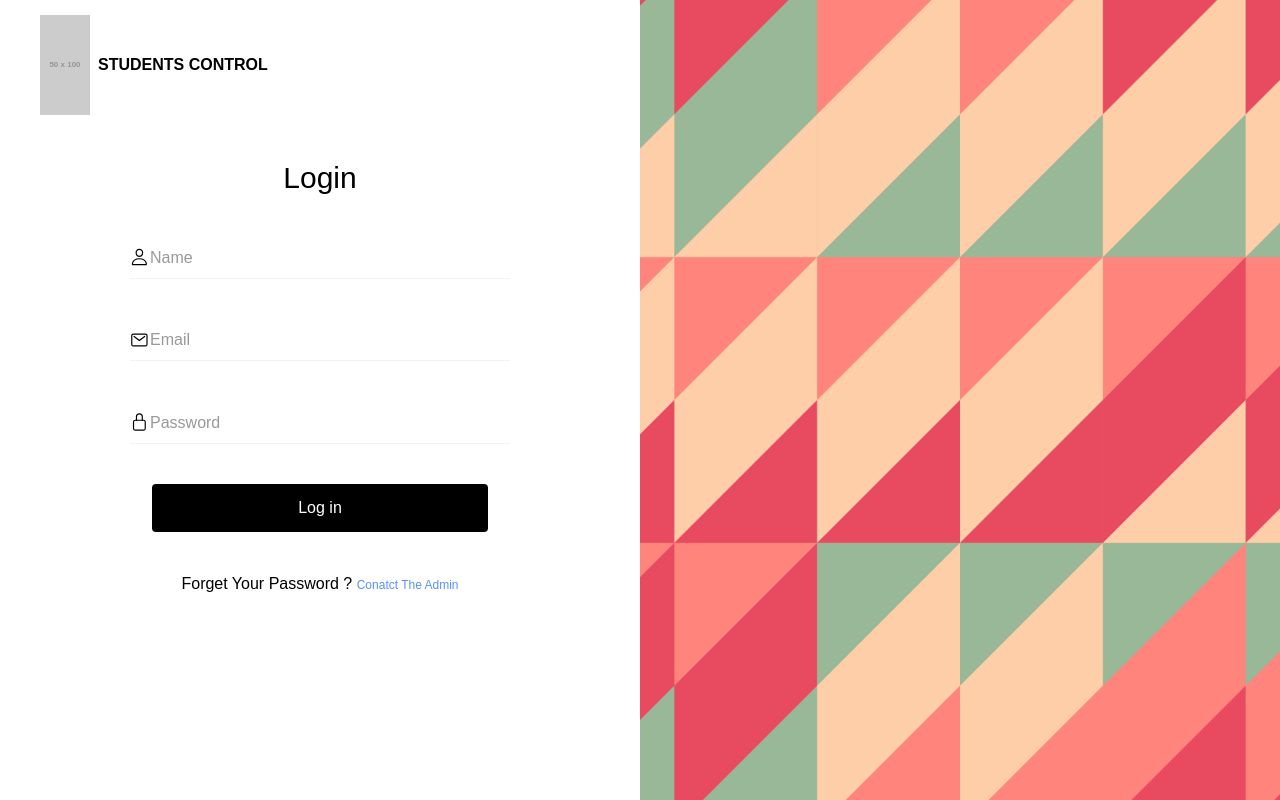
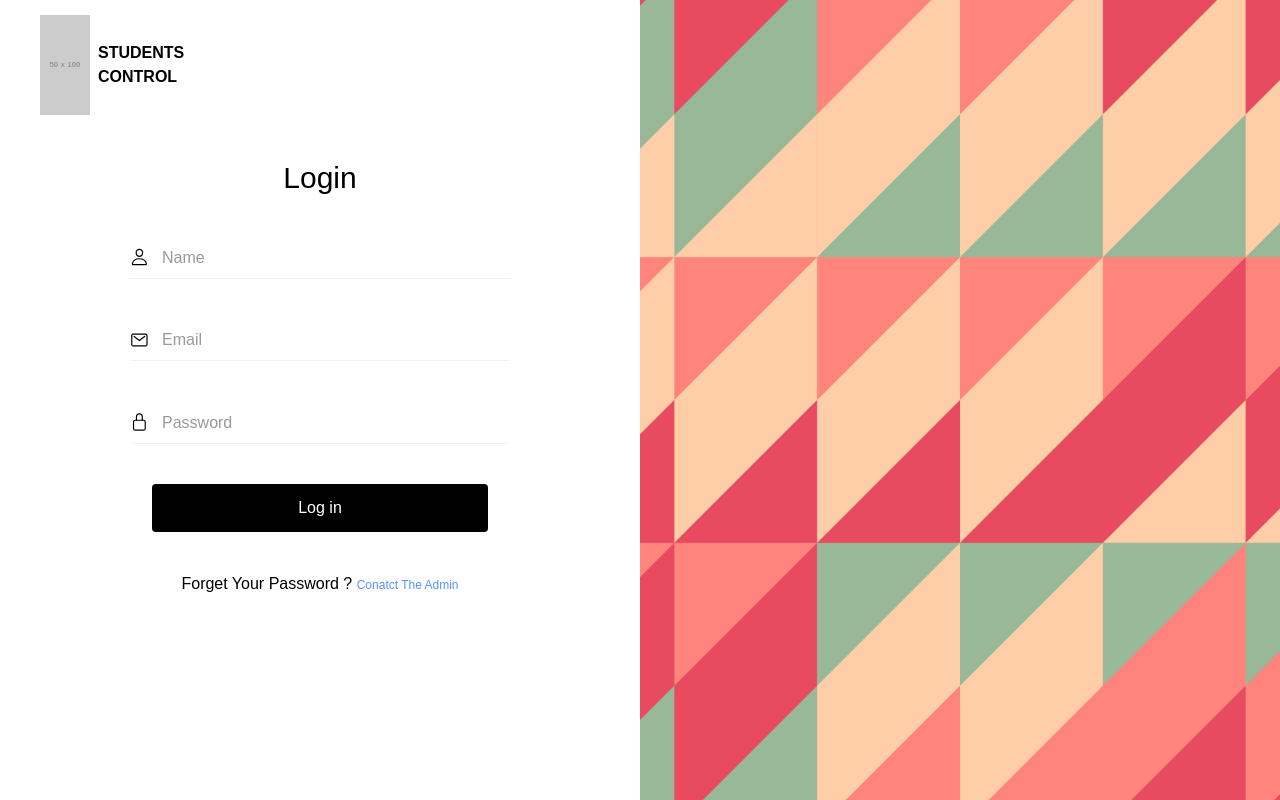
Before and after one commit to iY001/Student-Control, a Next.js app: page /login in a window 1280 px wide. Built offline with nearby package versions, Linux system fonts and the light colour scheme.

Commit message:
login -edit #1

```diff
--- a/app/login/page.jsx
+++ b/app/login/page.jsx
@@ -10,7 +10,10 @@ const Page = () => {
       <section className="flex flex-col items-start h-full flex-1 p-10">
         <a href="#!" className="w-[50px] h-[50px] flex items-center gap-2">
           <img src="https://placeholder.com/50/100" alt="logo" />
-          <h1 className=" font-bold  whitespace-nowrap uppercase ">Students control</h1>
+          <section>
+          <h1 className="font-bold">STUDENTS</h1>
+          <h1 className=" font-bold  uppercase ">control</h1>
+          </section>
         </a>
 
         <form className="flex flex-col items-center gap-10 w-full h-full mt-[70px]  ">
@@ -19,21 +22,21 @@ const Page = () => {
           <div className="relative w-[380px] flex items-center  gap-1 border-b border-[#dddddd63]">
         <IoPersonOutline  size={20} />
         <input className="input" name="name" required type="text" />
-        <label className="input-label">Name</label>
+        <label className="input-label mx-3">Name</label>
         <span className="input-border" />
       </div>
 
       <div className="relative w-[380px] flex items-center  gap-1  border-b border-[#dddddd63]">
         <IoMailOutline  size={20} />
         <input className="input" name="email" required type="text" />
-        <label className="input-label">Email</label>
+        <label className="input-label mx-3">Email</label>
         <span className="input-border" />
       </div>
 
       <div className="relative w-[380px] flex items-center  gap-1 border-b border-[#dddddd63]">
         <IoLockClosedOutline  size={20}/>
         <input className="input" name="password" required type="password" />
-        <label className="input-label">Password</label>
+        <label className="input-label mx-3">Password</label>
         <span className="input-border" />
       </div>
 
```
